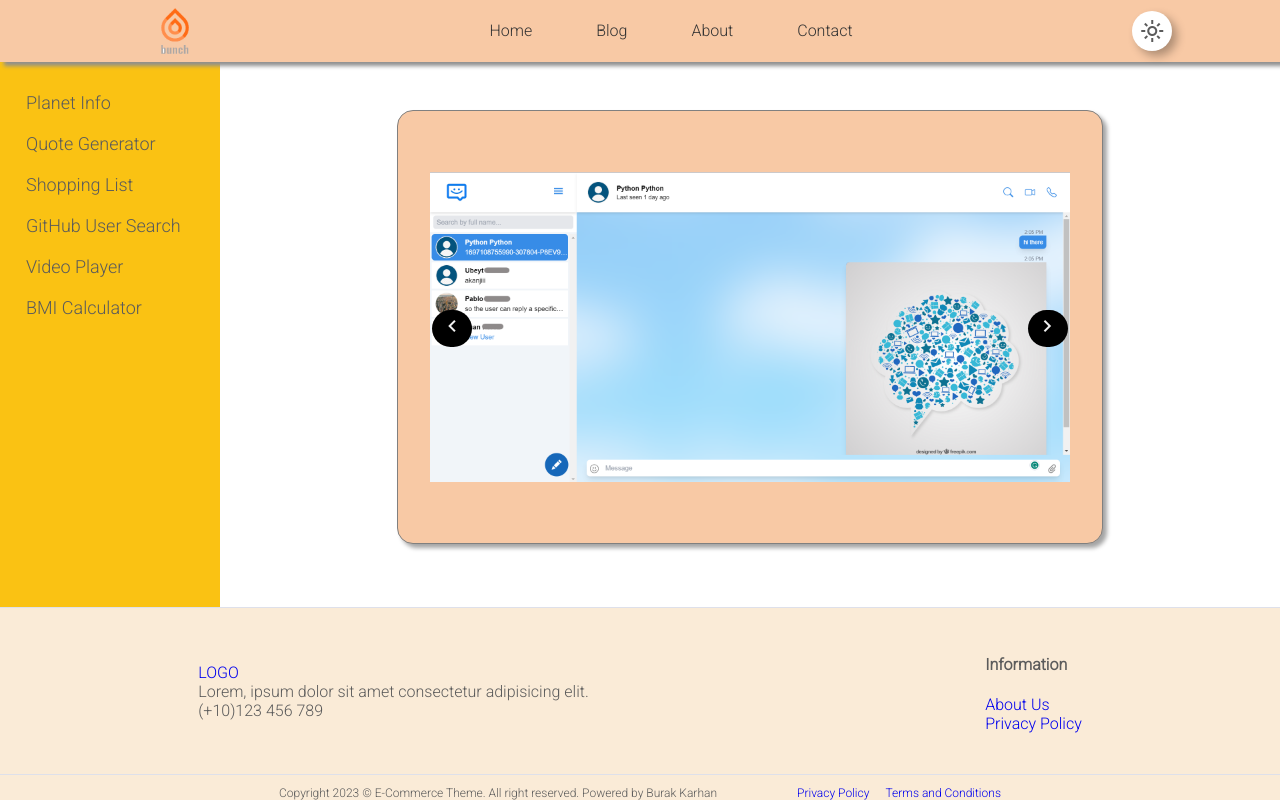
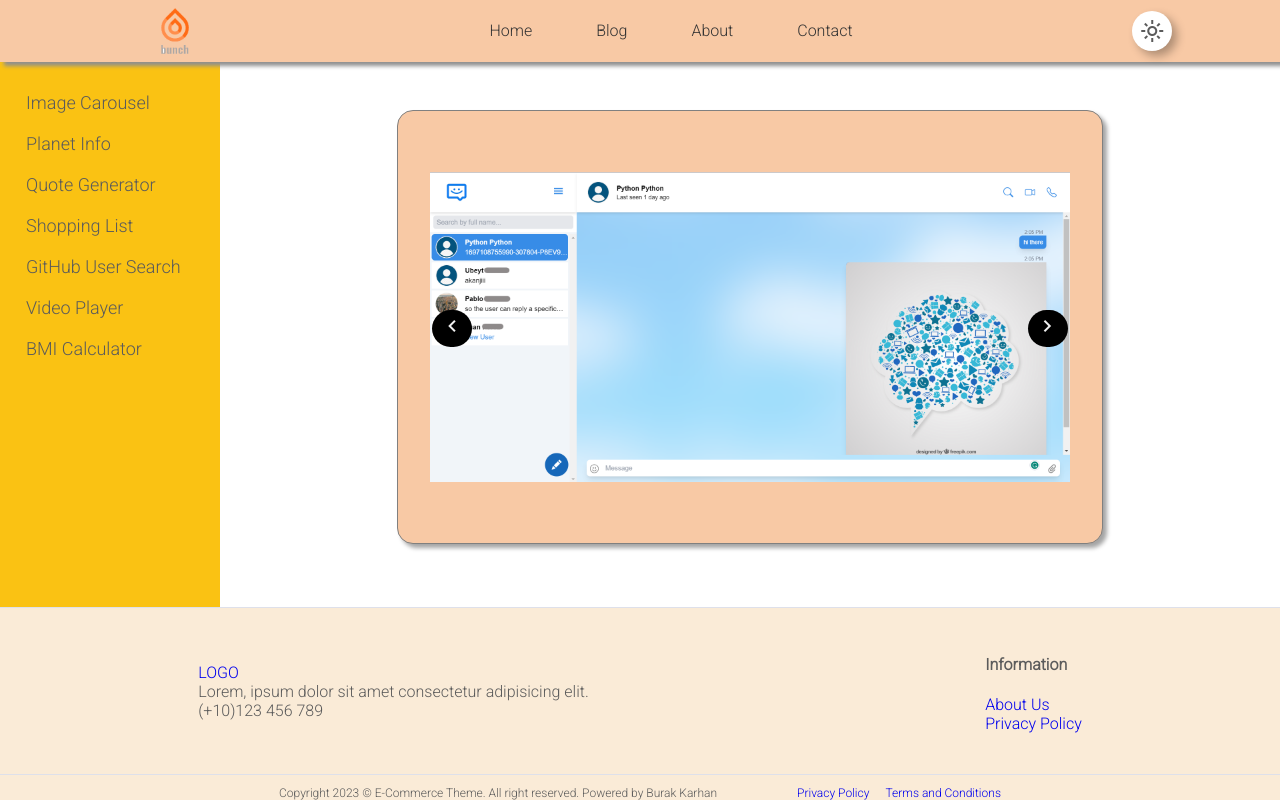
Before and after one commit to kobrak1/bunch-of-apps, a React (Vite) app: page / in a window 1280 px wide. Shown: the top 800 px of the page. Built offline with nearby package versions, Linux system fonts and the light colour scheme.

Commit message:
update: File name altered from mainProvider.jsx to MainProvider.jsx

```diff
--- a/src/components/Sidebar/Sidebar.jsx
+++ b/src/components/Sidebar/Sidebar.jsx
@@ -5,6 +5,7 @@ const Sidebar = () => {
   return (
     <aside>
       <div className="component-container">
+        <NavLink to={"/"}> <p>Image Carousel</p> </NavLink>
         <NavLink to={"/planet-info"}> <p>Planet Info</p> </NavLink>
         <NavLink to={"/quote-generator"}> <p>Quote Generator</p> </NavLink>
         <NavLink to={"/shopping-list"}> <p>Shopping List</p> </NavLink>
```
